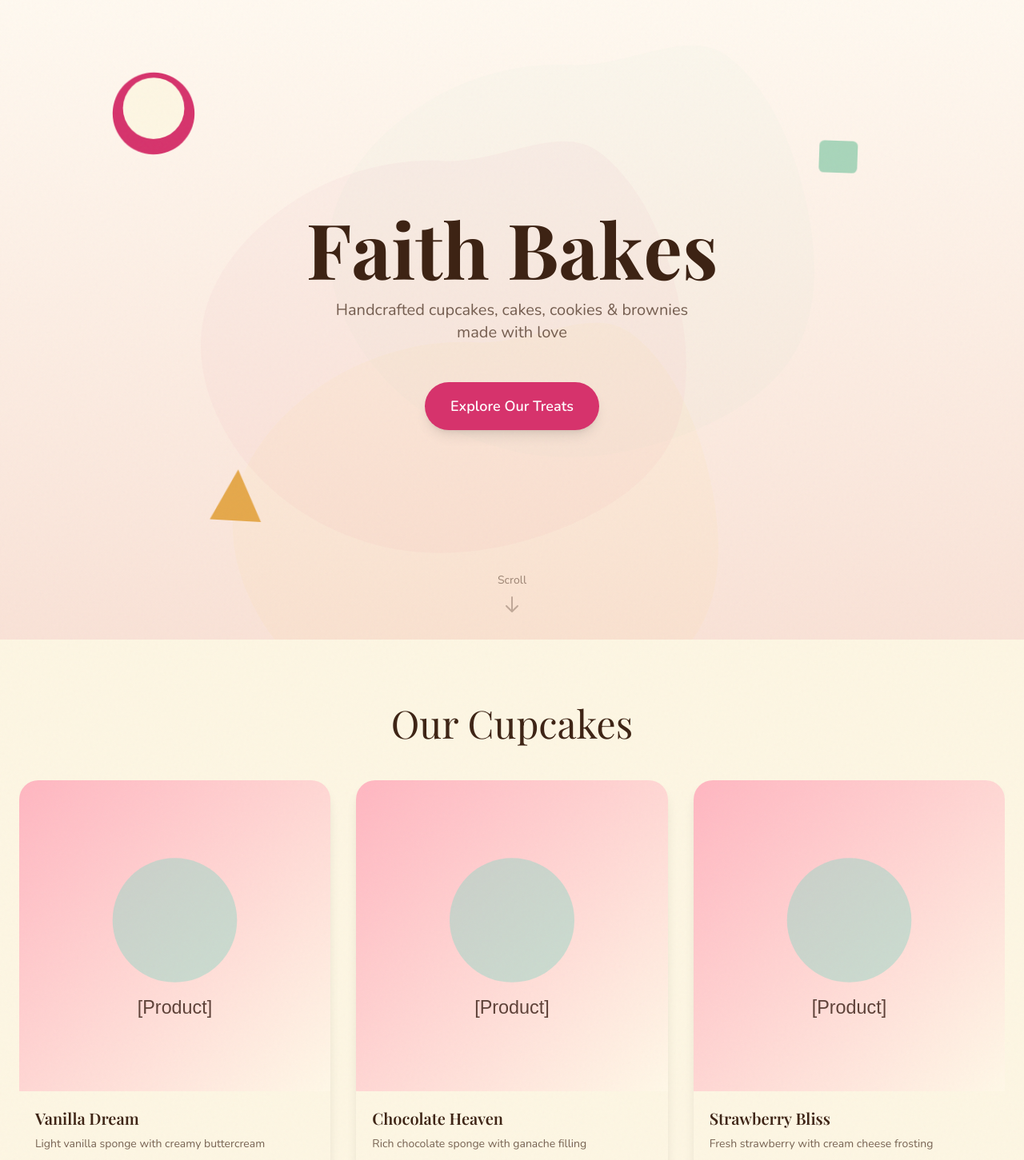
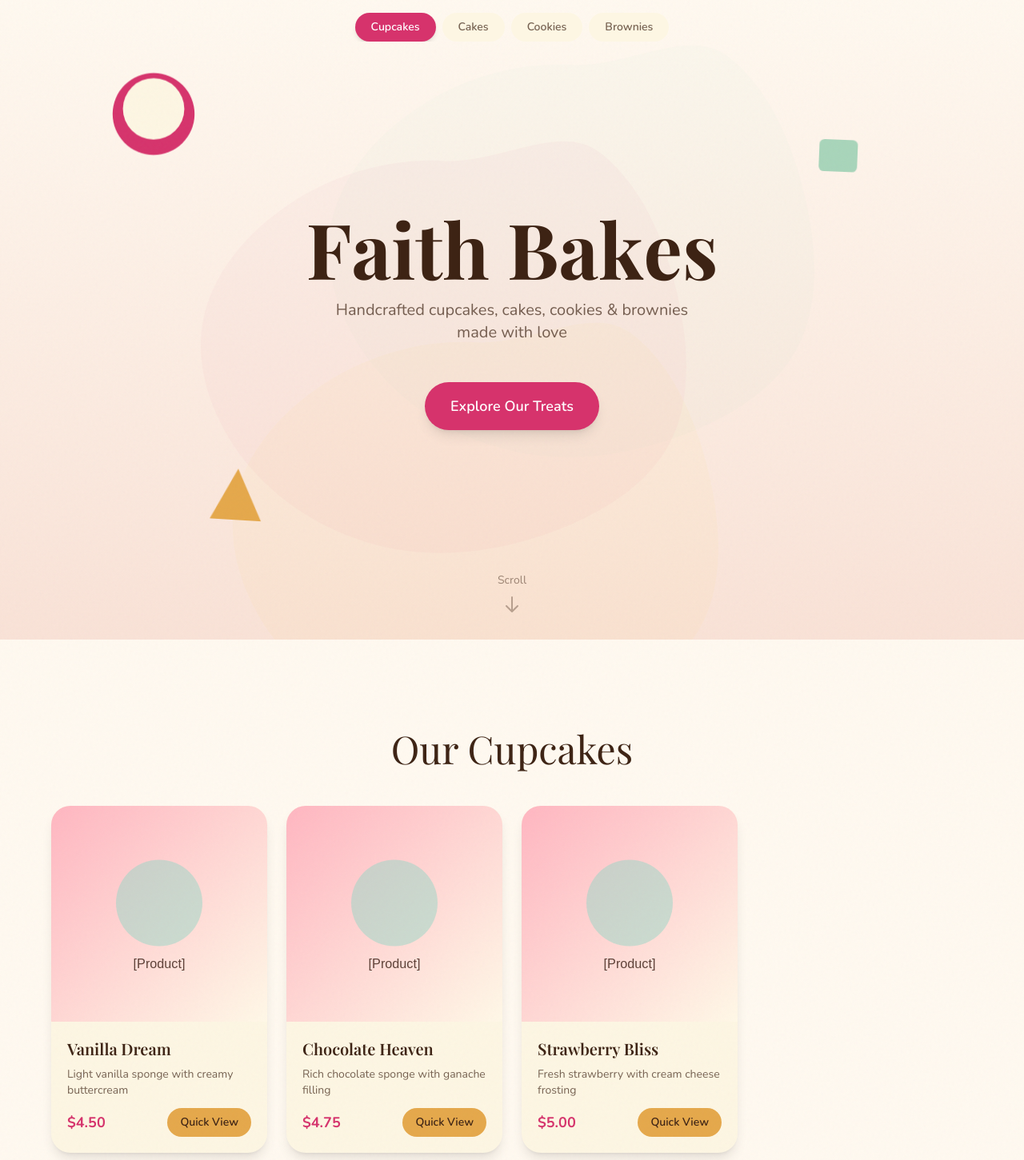
Before and after one commit to Sxurabh/faith-bakes, a Next.js app: page / in a window 1280 px wide. Shown: the top 1451 px of the page at 80% size. Built offline with nearby package versions, Linux system fonts and the light colour scheme.

Commit message:
feat: add category navigation and update Cupcakes section

```diff
--- /dev/null
+++ b/app/components/CategoryNav.tsx
@@ -0,0 +1,70 @@
+'use client';
+
+import { useState, useEffect } from 'react';
+import { gsap } from '@/app/lib/gsap';
+
+interface Category {
+  id: string;
+  label: string;
+}
+
+const CATEGORIES: Category[] = [
+  { id: 'cupcakes', label: 'Cupcakes' },
+  { id: 'cakes', label: 'Cakes' },
+  { id: 'cookies', label: 'Cookies' },
+  { id: 'brownies', label: 'Brownies' },
+];
+
+interface CategoryNavProps {
+  activeCategory: string;
+  onCategoryChange: (category: string) => void;
+}
+
+export default function CategoryNav({ activeCategory, onCategoryChange }: CategoryNavProps) {
+  const [isSticky, setIsSticky] = useState(false);
+
+  useEffect(() => {
+    const handleScroll = () => {
+      const heroHeight = window.innerHeight;
+      setIsSticky(window.scrollY > heroHeight - 100);
+    };
+
+    window.addEventListener('scroll', handleScroll);
+    return () => window.removeEventListener('scroll', handleScroll);
+  }, []);
+
+  useEffect(() => {
+    if (isSticky) {
+      gsap.fromTo('.category-pill',
+        { y: -20, opacity: 0 },
+        { y: 0, opacity: 1, duration: 0.3, stagger: 0.05, ease: 'power2.out' }
+      );
+    }
+  }, [isSticky]);
+
+  return (
+    <nav className={`fixed top-0 left-0 right-0 z-50 transition-all duration-300 ${
+      isSticky
+        ? 'bg-warm-ivory/95 backdrop-blur-sm shadow-md py-3'
+        : 'bg-transparent py-4'
+    }`}>
+      <div className="max-w-6xl mx-auto px-4">
+        <div className="flex items-center justify-center gap-2 overflow-x-auto scrollbar-hide">
+          {CATEGORIES.map((category) => (
+            <button
+              key={category.id}
+              onClick={() => onCategoryChange(category.id)}
+              className={`category-pill px-5 py-2 rounded-full font-nunito font-semibold text-sm whitespace-nowrap transition-all duration-300 ${
+                activeCategory === category.id
+                  ? 'bg-raspberry text-white shadow-md'
+                  : 'bg-soft-cream text-deep-chocolate/70 hover:bg-soft-sage hover:text-deep-chocolate'
+              }`}
+            >
+              {category.label}
+            </button>
+          ))}
+        </div>
+      </div>
+    </nav>
+  );
+}
--- a/app/sections/Cupcakes.tsx
+++ b/app/sections/Cupcakes.tsx
@@ -5,12 +5,24 @@ import { gsap, ScrollTrigger } from '@/app/lib/gsap';
 import { products } from '@/app/data/products';
 import AnimatedCard from '@/app/components/AnimatedCard';
 import ProductModal from '@/app/components/ProductModal';
+import CategoryNav from '@/app/components/CategoryNav';
+
+type Category = 'cupcakes' | 'cakes' | 'cookies' | 'brownies';
 
 export default function Cupcakes() {
   const sectionRef = useRef<HTMLElement>(null);
   const headingRef = useRef<HTMLHeadingElement>(null);
   const cardsContainerRef = useRef<HTMLDivElement>(null);
   const [selectedProduct, setSelectedProduct] = useState<typeof products.cupcakes[0] | null>(null);
+  const [activeCategory, setActiveCategory] = useState<string>('cupcakes');
+
+  const handleCategoryChange = (category: string) => {
+    setActiveCategory(category);
+    const element = document.getElementById(category);
+    if (element) {
+      element.scrollIntoView({ behavior: 'smooth' });
+    }
+  };
 
   useEffect(() => {
     if (!sectionRef.current) return;
@@ -56,28 +68,31 @@ export default function Cupcakes() {
     return () => ctx.revert();
   }, []);
 
+  const currentProducts = products.cupcakes;
+
   return (
-    <section ref={sectionRef} id="cupcakes" className="py-20 px-6 bg-cream">
+    <>
+      <CategoryNav activeCategory={activeCategory} onCategoryChange={handleCategoryChange} />
+      <section ref={sectionRef} id="cupcakes" className="py-20 px-6 bg-warm-ivory pt-28">
         <h2
           ref={headingRef}
-        className="font-playfair text-4xl md:text-5xl text-center text-chocolate mb-12"
+          className="font-playfair text-4xl md:text-5xl text-center text-deep-chocolate mb-12"
         >
           Our Cupcakes
         </h2>
         <div
           ref={cardsContainerRef}
-        className="flex sm:grid sm:grid-cols-2 lg:grid-cols-3 gap-8 overflow-x-auto snap-x snap-mandatory pb-4 sm:pb-0 -mx-6 px-6 sm:mx-0 sm:px-0"
+          className="grid grid-cols-2 md:grid-cols-3 lg:grid-cols-4 gap-4 md:gap-6 max-w-6xl mx-auto"
         >
-        {products.cupcakes.map((cupcake, index) => (
-          <div key={cupcake.id} className="flex-shrink-0 w-[280px] sm:w-auto snap-center">
+          {currentProducts.map((cupcake, index) => (
             <AnimatedCard
+              key={cupcake.id}
               image={cupcake.image}
               name={cupcake.name}
               description={cupcake.description}
               price={cupcake.basePrice}
               onQuickView={() => setSelectedProduct(cupcake)}
             />
-          </div>
           ))}
         </div>
         <ProductModal
@@ -86,5 +101,6 @@ export default function Cupcakes() {
           onClose={() => setSelectedProduct(null)}
         />
       </section>
+    </>
   );
 }
```
Lines whose indentation alone changed are shown as unchanged.
